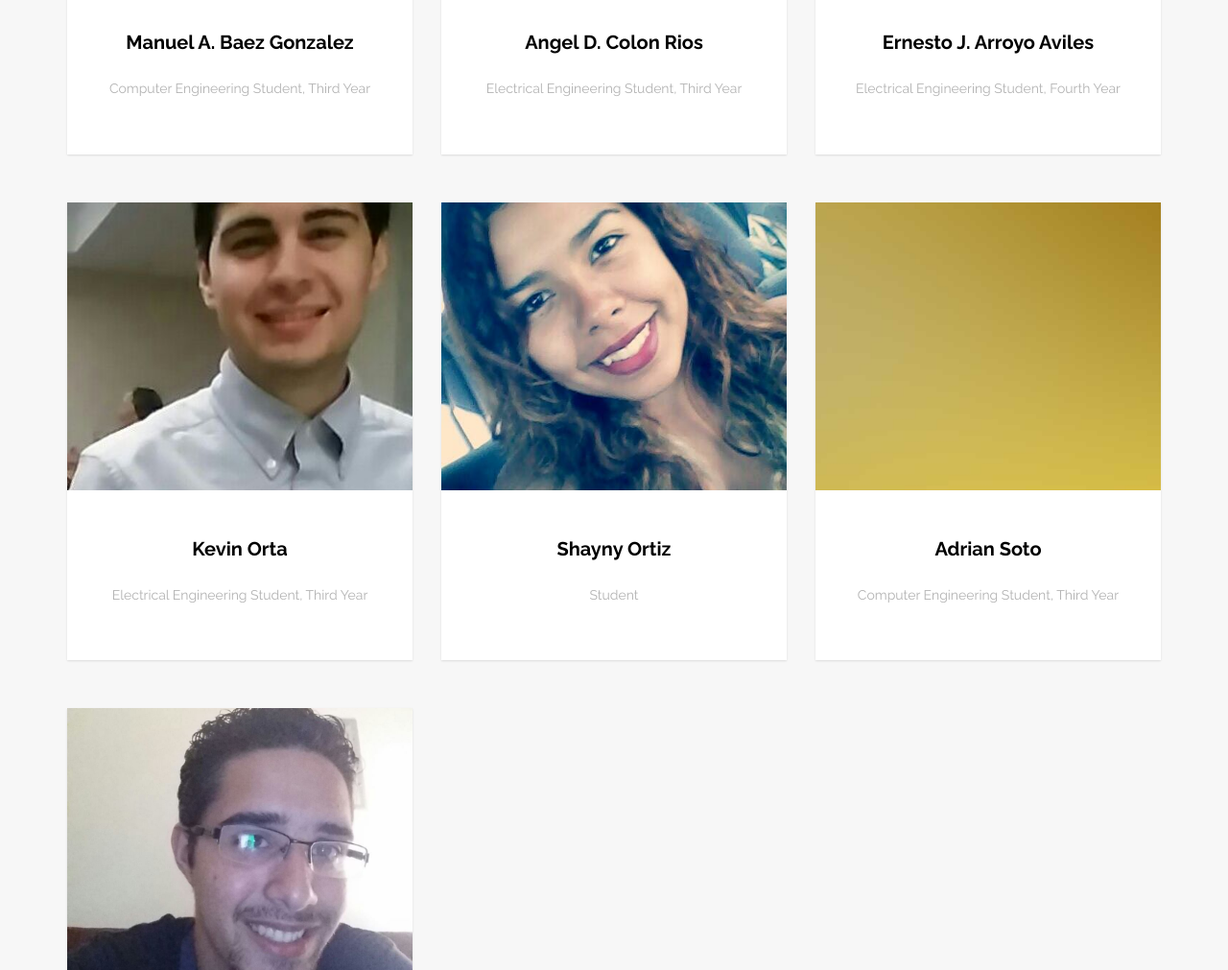
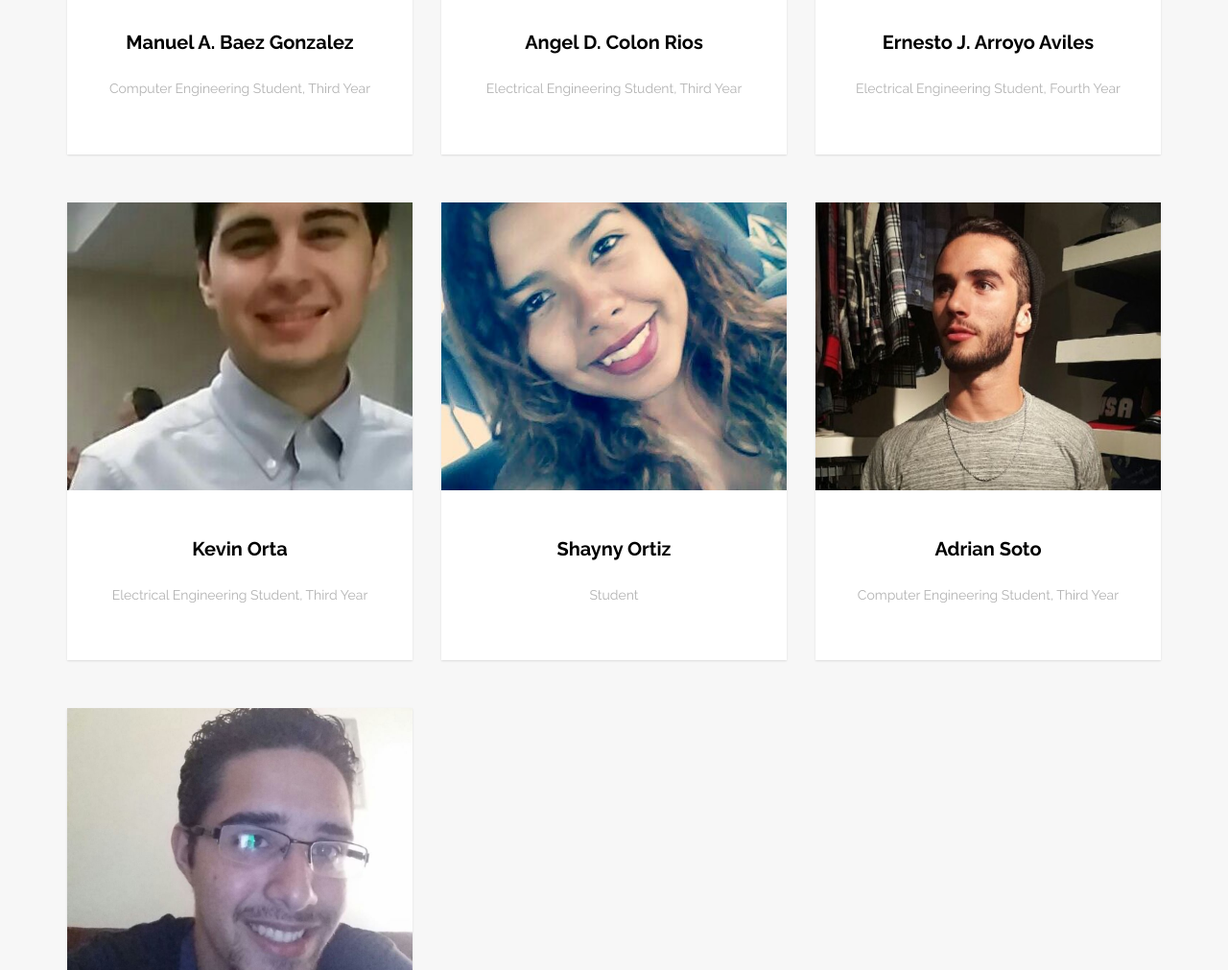
Before and after one commit to captain-yuca/researchYLWebsite, a plain HTML site: page services.html in a window 1280 px wide. Shown: the part 1868-2879 px from the top of the page at 96% size. Drawn offline with Linux system fonts and the light colour scheme; some packages are replaced by stand-ins of ours; a script that the page names is missing.

Commit message:
added images

```diff
--- a/services.html
+++ b/services.html
@@ -197,7 +197,7 @@
 				</div>
 				<div class="col-md-4 animate-box">
 					<a href="#" class="item-grid text-center">
-						<div class="image" style="background-image: url(images/image_2.jpg)"></div>
+						<div class="image" style="background-image: url(images/adrian.jpeg)"></div>
 						<div class="v-align">
 							<div class="v-align-middle">
 								<h3 class="title">Adrian Soto</h3>
```
Also changed, not shown: images/adrian.jpeg (added).
